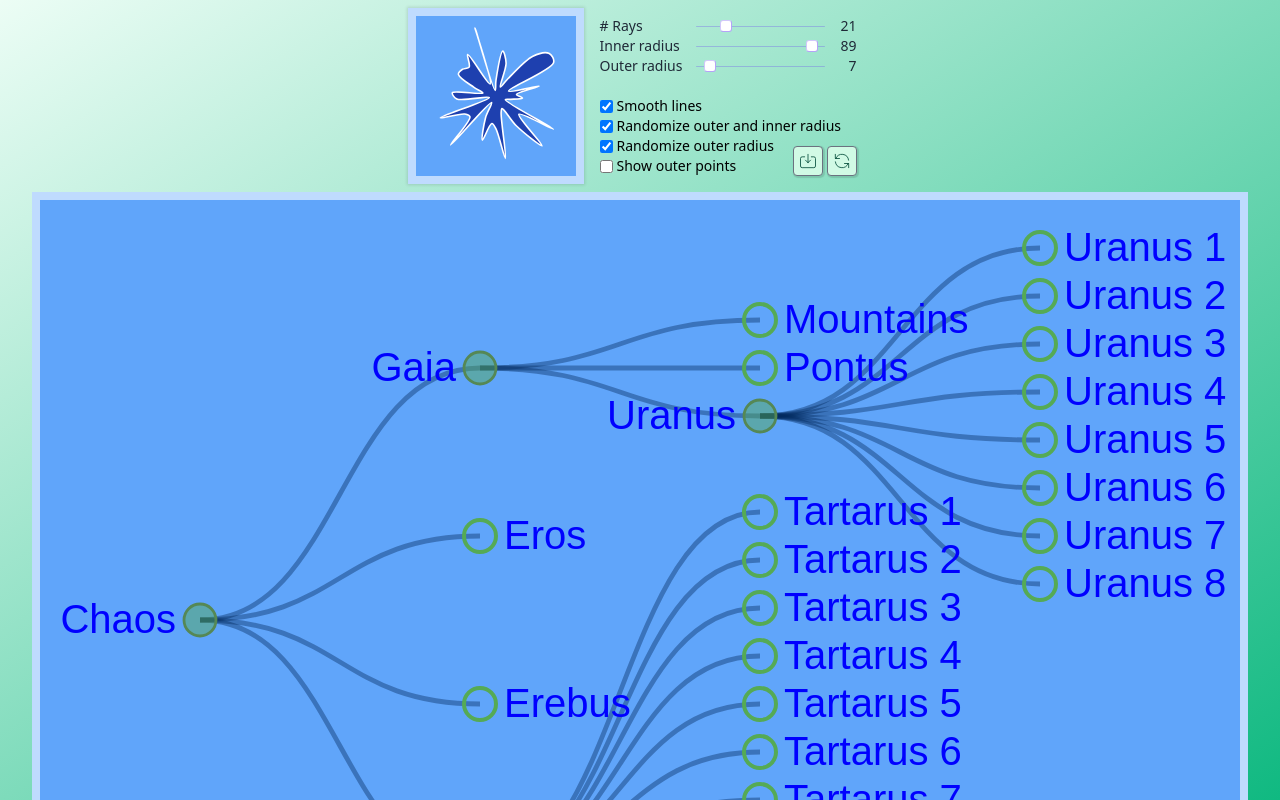
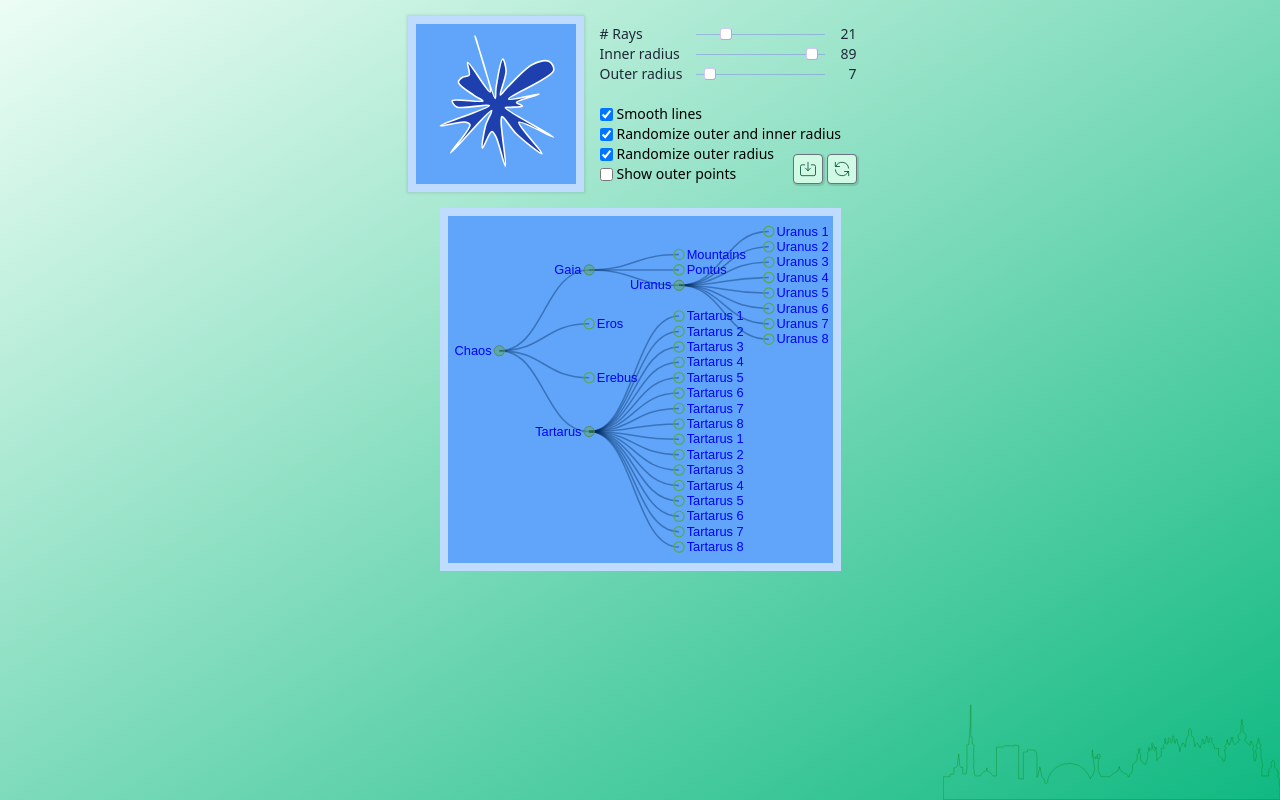
Before and after one commit to maxzz/react-d3, a React (Vite) app: page / in a window 1280 px wide. Built offline with nearby package versions, Linux system fonts and the light colour scheme.

Commit message:
Fix app layout on a large screens

```diff
--- a/src/App.tsx
+++ b/src/App.tsx
@@ -8,12 +8,14 @@ function App() {
     return (
         <div className="h-screen">
             <div className="h-full overflow-y-auto bg-green-50 bg-gradient-to-tl from-green-500 to-cyan-500">
-                <div className="w-full h-full flex flex-col justify-between z-10">
-                    <div className="flex flex-col items-center">
+                <div className="w-full h-full flex flex-col justify-between items-center">
+                    {/* Demos */}
+                    <div className="mt-4 space-y-4 max-w-5xl flex flex-col items-center">
                         <StarD3Interpolated />
                         <HierarchyClassic />
                     </div>
-                    <div className="">
+                    {/* Footer */}
+                    <div className="self-end">
                         <Footer />
                     </div>
                 </div>
--- a/src/components/StarD3Interpolated.tsx
+++ b/src/components/StarD3Interpolated.tsx
@@ -203,7 +203,7 @@ function StarD3Interpolated() {
     const genCb = React.useRef<InterpolatedShapeActions>(null);
 
     return (
-        <div className="p-2 flex select-none">
+        <div className="flex select-none">
             {/* Shape */}
             <div
                 className="w-44 h-44 text-blue-800 bg-blue-400 border-8 border-blue-200"
```
